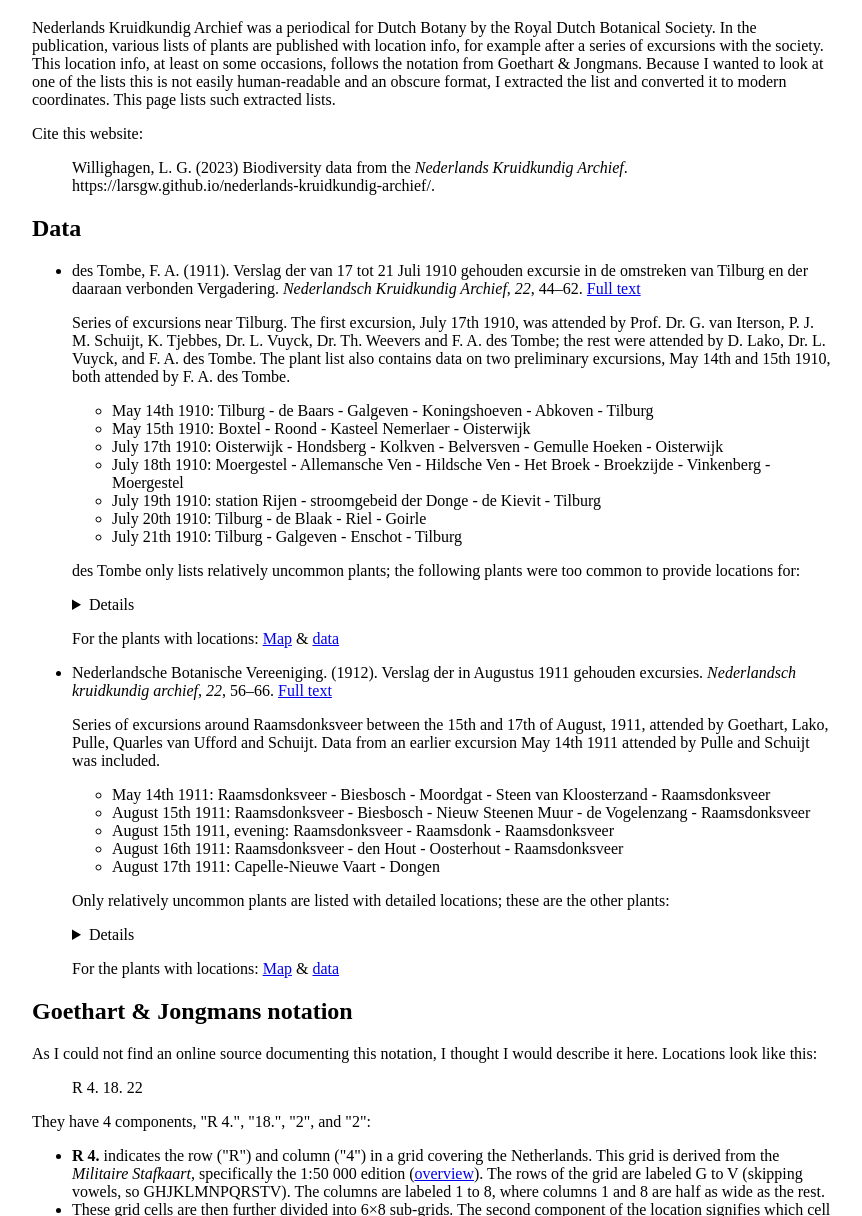
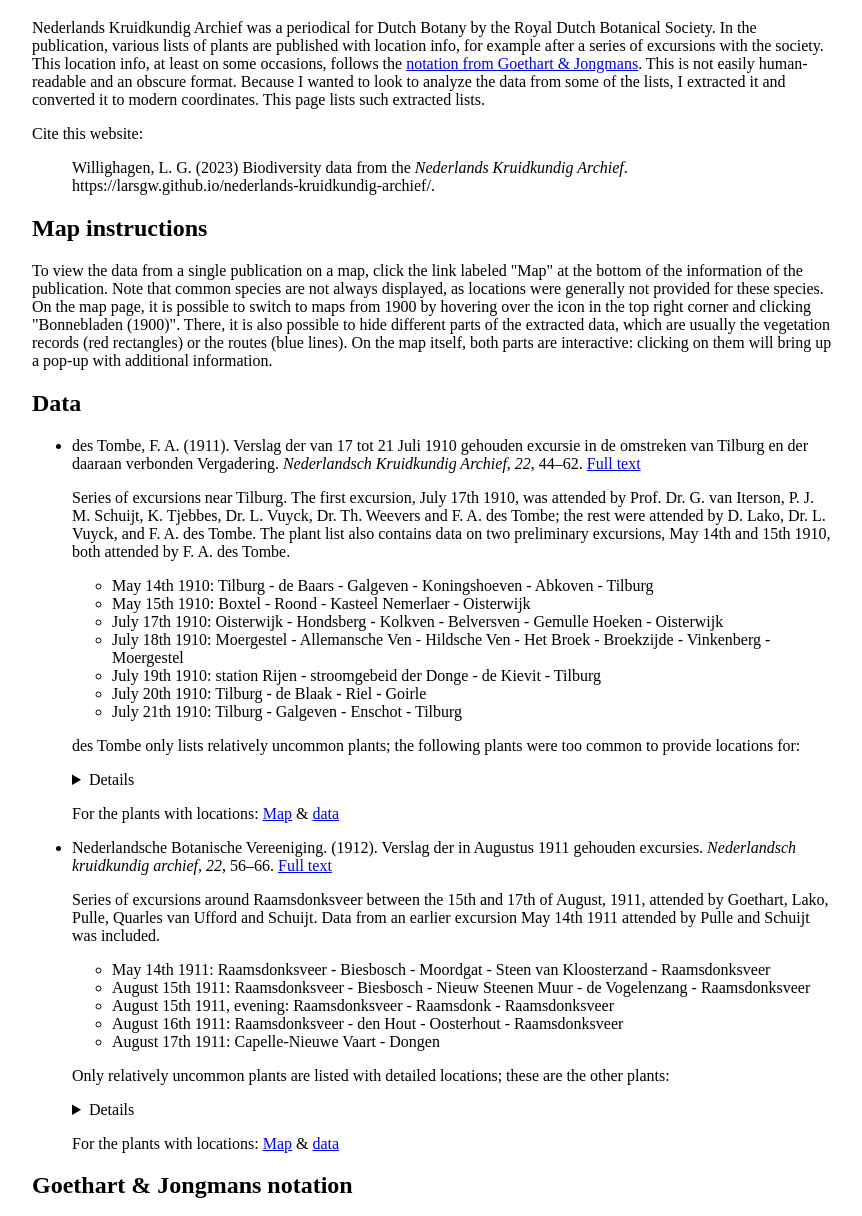
Before and after one commit to larsgw/nederlands-kruidkundig-archief, a plain HTML site: page index.html in a window 1280 px wide. Shown: the part 61-1277 px from the top of the page, without its empty margins (208-1070 px from the left). Drawn offline with Linux system fonts and the light colour scheme.

Commit message:
Add instructions, fix typos, fix image link

```diff
--- a/index.html
+++ b/index.html
@@ -8,11 +8,14 @@
   </head>
   <body>
     <h1>Nederlands Kruidkundig Archief</h1>
-    <p>Nederlands Kruidkundig Archief was a periodical for Dutch Botany by the Royal Dutch Botanical Society. In the publication, various lists of plants are published with location info, for example after a series of excursions with the society. This location info, at least on some occasions, follows the notation from Goethart &amp; Jongmans. Because I wanted to look at one of the lists this is not easily human-readable and an obscure format, I extracted the list and converted it to modern coordinates. This page lists such extracted lists.</p>
+    <p>Nederlands Kruidkundig Archief was a periodical for Dutch Botany by the Royal Dutch Botanical Society. In the publication, various lists of plants are published with location info, for example after a series of excursions with the society. This location info, at least on some occasions, follows the <a href="#goethart-jongmans-notation">notation from Goethart &amp; Jongmans</a>. This is not easily human-readable and an obscure format. Because I wanted to look to analyze the data from some of the lists, I extracted it and converted it to modern coordinates. This page lists such extracted lists.</p>
 
     <p>Cite this website:</p>
 
     <blockquote>Willighagen, L. G. (2023) Biodiversity data from the <i>Nederlands Kruidkundig Archief</i>. https://larsgw.github.io/nederlands-kruidkundig-archief/.</blockquote>
+
+    <h2>Map instructions</h2>
+    <p>To view the data from a single publication on a map, click the link labeled &quot;Map&quot; at the bottom of the information of the publication. Note that common species are not always displayed, as locations were generally not provided for these species. On the map page, it is possible to switch to maps from 1900 by hovering over the icon in the top right corner and clicking &quot;Bonnebladen (1900)&quot;. There, it is also possible to hide different parts of the extracted data, which are usually the vegetation records (red rectangles) or the routes (blue lines). On the map itself, both parts are interactive: clicking on them will bring up a pop-up with additional information.</p>
 
     <h2>Data</h2>
     <ul>
@@ -422,7 +425,7 @@
       </li>
     </ul>
 
-    <h2>Goethart &amp; Jongmans notation</h2>
+    <h2 id="goethart-jongmans-notation">Goethart &amp; Jongmans notation</h2>
     <p>As I could not find an online source documenting this notation, I thought I would describe it here. Locations look like this:</p>
 
     <blockquote>R 4. 18. 22</blockquote>
@@ -430,7 +433,7 @@
     <p>They have 4 components, "R 4.", "18.", "2", and "2":</p>
 
     <ul>
-      <li><b>R 4.</b> indicates the row ("R") and column ("4") in a grid covering the Netherlands. This grid is derived from the <i>Militaire Stafkaart</i>, specifically the 1:50 000 edition (<a href="https://www.nationaalarchief.nl/sites/default/files/afbeeldingen/toegangen/bladwijzer-TMK.jpg">overview</a>). The rows of the grid are labeled G to V (skipping vowels, so GHJKLMNPQRSTV). The columns are labeled 1 to 8, where columns 1 and 8 are half as wide as the rest.</li>
+      <li><b>R 4.</b> indicates the row ("R") and column ("4") in a grid covering the Netherlands. This grid is based on the divisions of the <i>Militaire Stafkaart</i>, specifically the 1:50 000 edition (<a href="map-grid.jpg">overview</a>). The rows of the grid are labeled G to V (skipping vowels, so GHJKLMNPQRSTV). The columns are labeled 1 to 8, where columns 1 and 8 are half as wide as the rest.</li>
       <li>These grid cells are then further divided into 6&times;8 sub-grids. The second component of the location signifies which cell in the sub-grid the location is in. <b>18.</b> thus means 1 down and 8 across. These cells are called "uurhokken" or hour cells, because walking along one side (5 km) takes approximately an hour.</li>
       <li>The hour cells are then divided into half-hour cells, a 2&times;2 sub-sub-grid. This grid is indexed 1 to 4, with 1 meaning top left, 2 top right, 3 bottom left, and 4 bottom right. <b>2</b> thus means the top right quarter.</li>
       <li>The half-hour cells are then further divided into quarter-hour cells, again a 2&times;2 sub-sub-sub-grid. It is indexed in the same way, so <b>2</b> again means the top right corner.</li>
```
Also changed, not shown: 1 other file.
